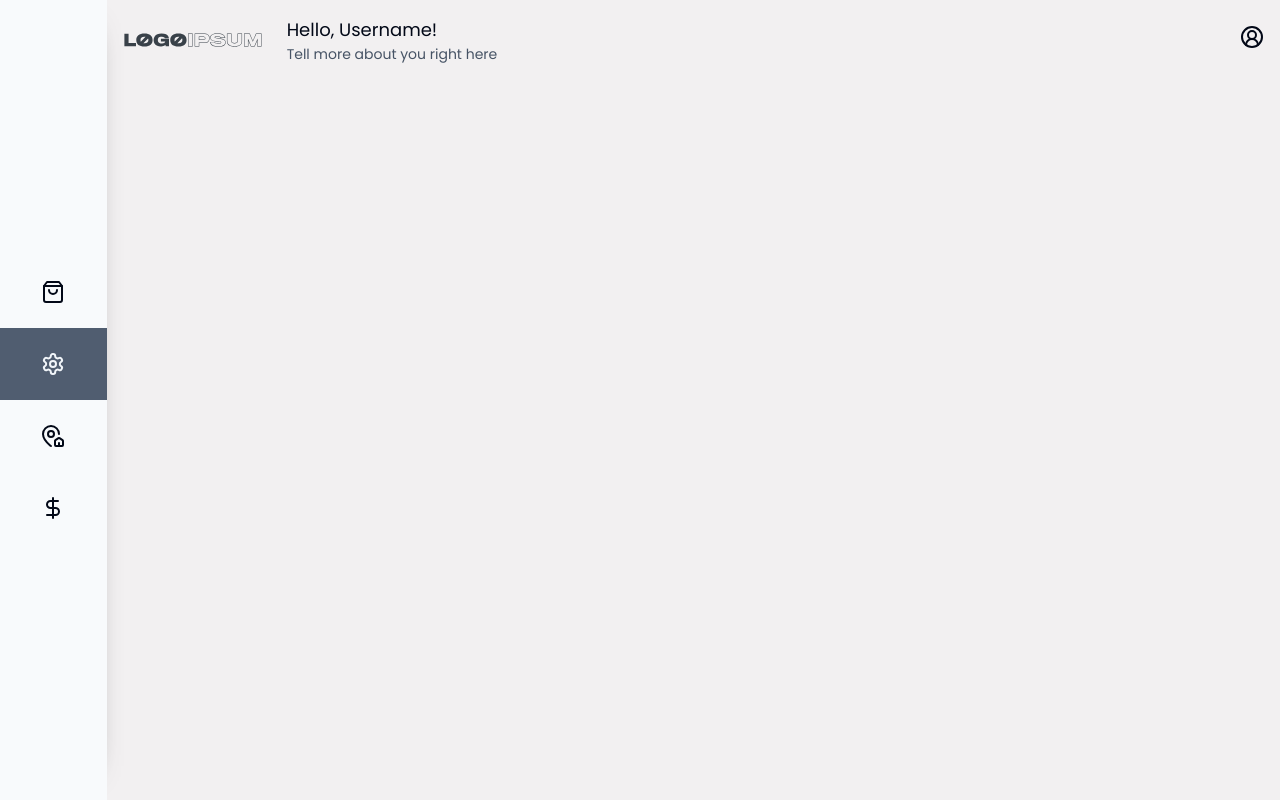
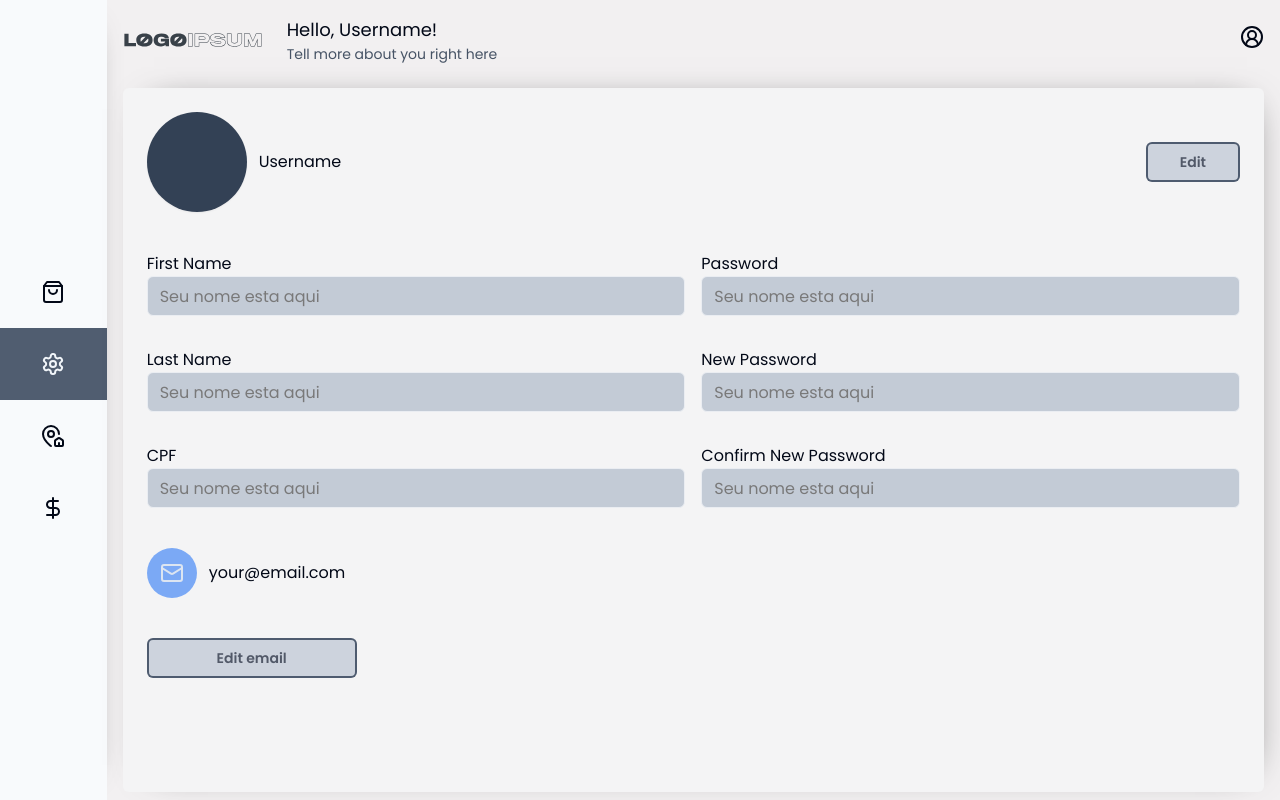
Before and after one commit to MathHenr/E-commerce-project, a Next.js app: page /profile in a window 1280 px wide. Built offline with nearby package versions, Linux system fonts and the light colour scheme.

Commit message:
Profile page interface almost done

```diff
--- a/app/(profile)/profile/page.tsx
+++ b/app/(profile)/profile/page.tsx
@@ -1,14 +1,140 @@
+import { Input } from "@/components/ui/input";
+import { Button } from "@/components/ui/button"
 import { Nav } from "../components/nav";
 import { Sidebar } from "../components/sidebar";
+import { Mail } from "lucide-react";
 
 export default async function Page () {
     return (
-        <div className="w-full grid grid-cols-1 md:grid-cols-12">
+        <div className="w-full min-h-screen grid grid-cols-1 md:grid-cols-12">
             <div className="hidden md:grid col-span-1">
                 <Sidebar />
             </div>
-            <div className="flex flex-col col-span-11">
+            <div className="flex flex-col col-span-11 font-poppins">
                 <Nav />
+
+                <div className="h-full px-4 py-2">
+                    <section className="bg-zinc-100 h-full rounded-md shadow-[7px_-3px_35px_-24px_rgba(0,0,0,0.75)] p-6 flex flex-col gap-10">
+                        {/* profile header */}
+                        <div className="w-full flex items-center justify-between">
+                            <div className="flex gap-3 items-center">
+                                <div className="size-[100px] bg-slate-700 rounded-full shadow-sm hover:drop-shadow-xl hover:scale-105 transition-all ease-linear"/>
+                                <span>
+                                    Username
+                                </span>
+                            </div>
+                            <Button
+                                className="w-auto px-8 rounded-md bg-slate-400/40 text-slate-900/65 font-semibold border-2 hover:text-slate-50 border-slate-600/95 transition-all ease-linear"
+                            >
+                                Edit
+                            </Button>
+                        </div>
+                        {/* profile form */}
+                        <div className="w-full grid grid-cols-1 md:grid-cols-2 gap-4">
+                            <div className="col-span-1 w-full flex flex-col gap-8">
+                                <span>
+                                    <p>
+                                        First Name
+                                    </p>
+                                    <Input
+                                        className="w-full bg-slate-400 focus-visible:ring-0 focus-visible:ring-offset-0
+                                        placeholder:text-black
+                                        text-black text-base"
+                                        disabled={true}
+                                        placeholder="Seu nome esta aqui"
+                                    />
+                                </span>
+
+                                <span>
+                                    <p>
+                                        Last Name
+                                    </p>
+                                    <Input
+                                        className="w-full bg-slate-400 focus-visible:ring-0 focus-visible:ring-offset-0
+                                        placeholder:text-black
+                                        text-black text-base"
+                                        disabled={true}
+                                        placeholder="Seu nome esta aqui"
+                                    />
+                                </span>
+
+                                <span>
+                                    <p>
+                                        CPF
+                                    </p>
+                                    <Input
+                                        className="w-full bg-slate-400 focus-visible:ring-0 focus-visible:ring-offset-0
+                                        placeholder:text-black
+                                        text-black text-base"
+                                        disabled={true}
+                                        placeholder="Seu nome esta aqui"
+                                    />
+                                </span>
+                            </div>
+
+                            <div className="col-span-1 w-full flex flex-col gap-8">
+                                <span>
+                                    <p>
+                                        Password
+                                    </p>
+                                    <Input
+                                        type="password"
+                                        className="w-full bg-slate-400 focus-visible:ring-0 focus-visible:ring-offset-0
+                                        placeholder:text-black
+                                        text-black text-base"
+                                        disabled={true}
+                                        placeholder="Seu nome esta aqui"
+                                    />
+                                </span>
+
+                                <span>
+                                    <p>
+                                        New Password
+                                    </p>
+                                    <Input
+                                        type="password"
+                                        className="w-full bg-slate-400 focus-visible:ring-0 focus-visible:ring-offset-0
+                                        placeholder:text-black
+                                        text-black text-base"
+                                        disabled={true}
+                                        placeholder="Seu nome esta aqui"
+                                    />
+                                </span>
+
+                                <span>
+                                    <p>
+                                        Confirm New Password
+                                    </p>
+                                    <Input
+                                        type="password"
+                                        className="w-full bg-slate-400 focus-visible:ring-0 focus-visible:ring-offset-0
+                                        placeholder:text-black
+                                        text-black text-base"
+                                        disabled={true}
+                                        placeholder="Seu nome esta aqui"
+                                    />
+                                </span>
+
+                            </div>
+                        </div>
+                        {/* profile email */}
+                        <div className=" w-full flex items-center justify-start gap-3">
+                            <div className="size-[50px] flex items-center justify-center rounded-full bg-blue-500/65">
+                                <Mail className="text-slate-200/95"/>
+                            </div>
+                            <span>
+                                your@email.com
+                            </span>
+                        </div>
+                        <slot>
+                            <Button
+                                className="w-auto px-8 rounded-md bg-slate-400/40 text-slate-900/65 font-semibold border-2 hover:text-slate-50 border-slate-600/95 transition-all ease-linear"
+                            >
+                                Edit email
+                            </Button>
+                        </slot>
+                    </section>
+                </div>
             </div>
         </div>
     )
```
